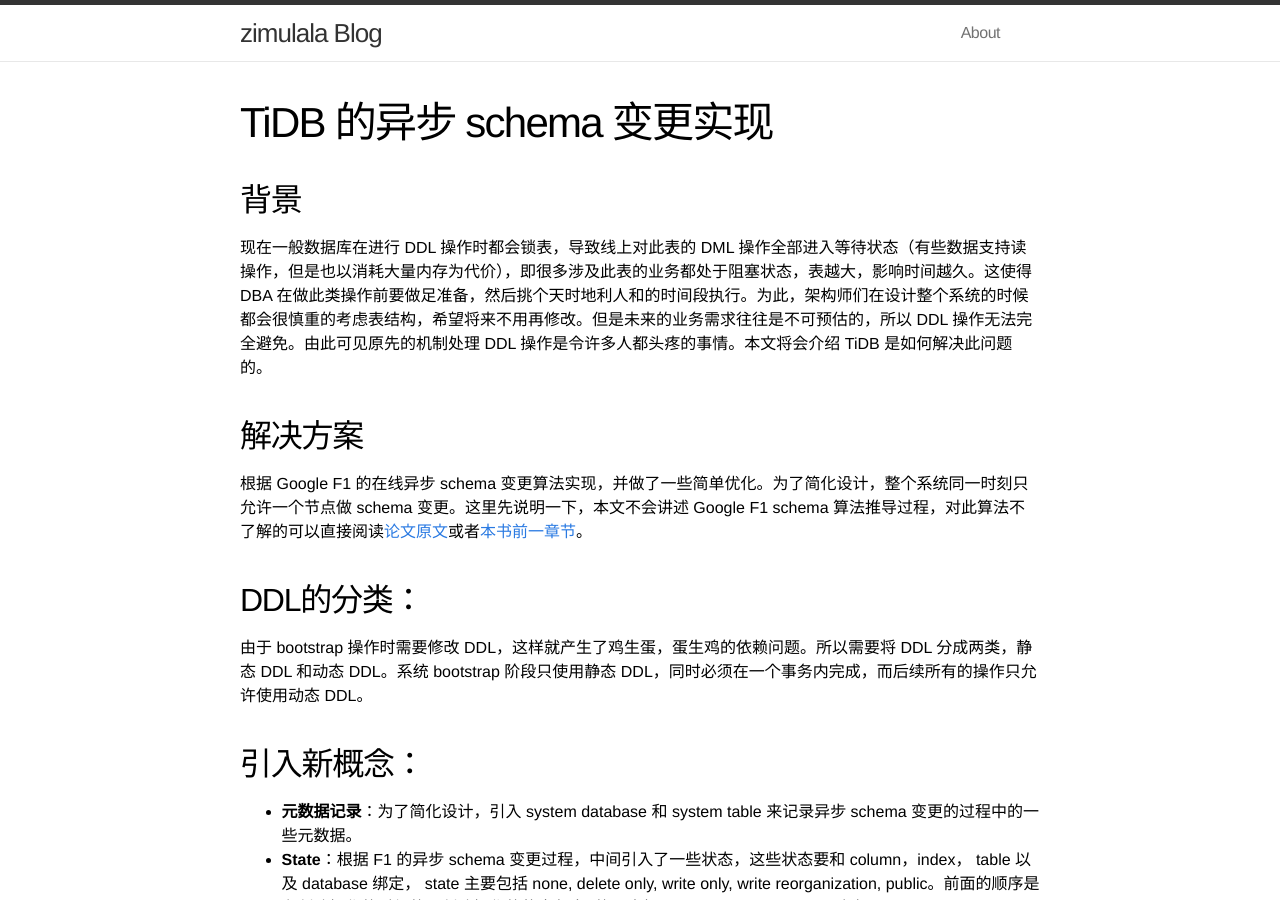
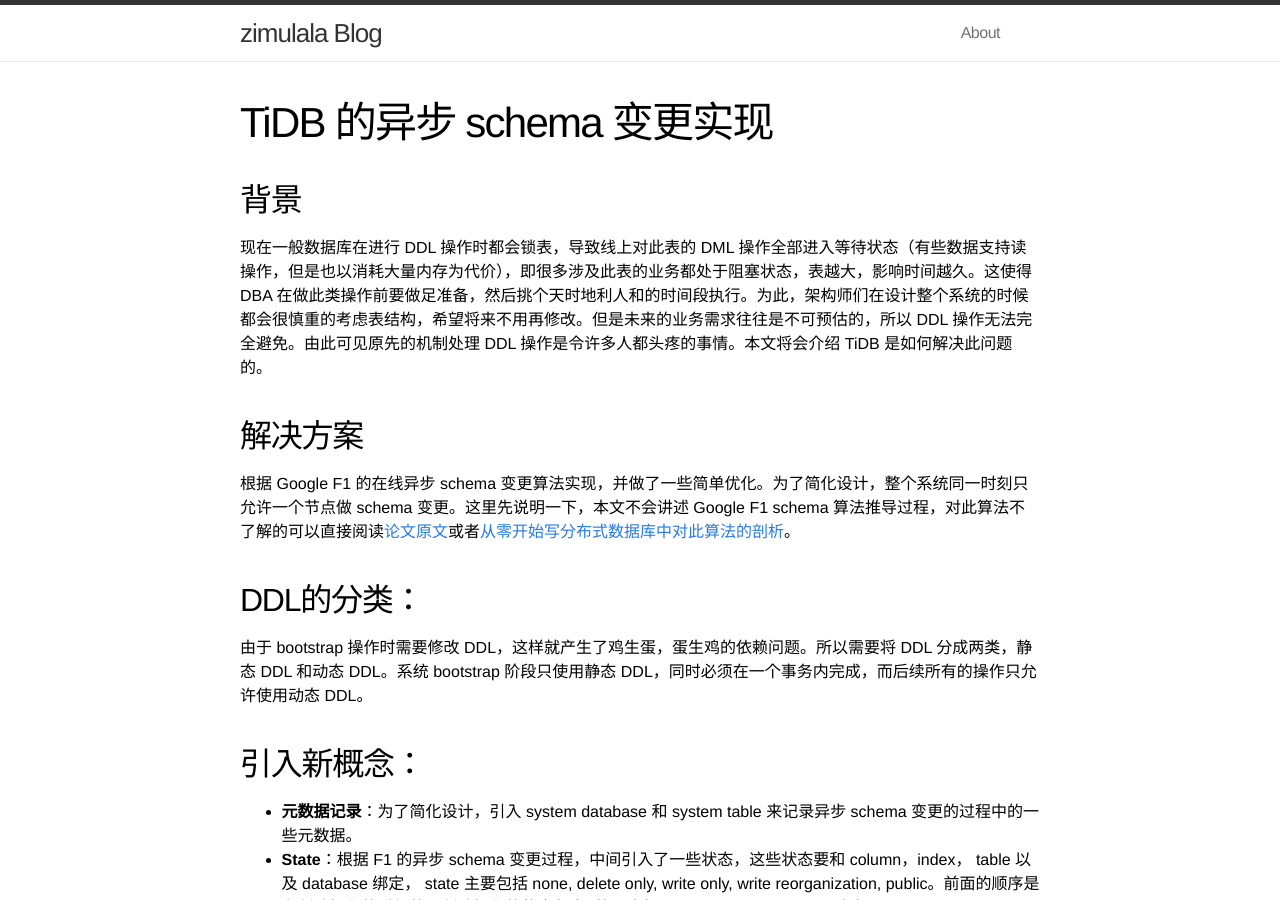
Before and after one commit to zimulala/zimulala.github.io, a Jekyll site: the page built from _posts/2016-02-02-schema-change-implement.md, in a window 1280 px wide and 900 px high. Built offline with Jekyll 4.4.1, drawn with Linux system fonts in a browser that asks for light colours.

Commit message:
_post: modify schema-change-implement.md format

````diff
--- a/_posts/2016-02-02-schema-change-implement.md
+++ b/_posts/2016-02-02-schema-change-implement.md
@@ -8,7 +8,7 @@
   现在一般数据库在进行 DDL 操作时都会锁表，导致线上对此表的 DML 操作全部进入等待状态（有些数据支持读操作，但是也以消耗大量内存为代价），即很多涉及此表的业务都处于阻塞状态，表越大，影响时间越久。这使得 DBA 在做此类操作前要做足准备，然后挑个天时地利人和的时间段执行。为此，架构师们在设计整个系统的时候都会很慎重的考虑表结构，希望将来不用再修改。但是未来的业务需求往往是不可预估的，所以 DDL 操作无法完全避免。由此可见原先的机制处理 DDL 操作是令许多人都头疼的事情。本文将会介绍 TiDB 是如何解决此问题的。
 
 ## 解决方案
-  根据 Google F1 的在线异步 schema 变更算法实现，并做了一些简单优化。为了简化设计，整个系统同一时刻只允许一个节点做 schema 变更。这里先说明一下，本文不会讲述 Google F1 schema 算法推导过程，对此算法不了解的可以直接阅读[论文原文](http://static.googleusercontent.com/media/research.google.com/zh-CN//pubs/archive/41376.pdf)或者[本书前一章节](schema-change.md)。
+  根据 Google F1 的在线异步 schema 变更算法实现，并做了一些简单优化。为了简化设计，整个系统同一时刻只允许一个节点做 schema 变更。这里先说明一下，本文不会讲述 Google F1 schema 算法推导过程，对此算法不了解的可以直接阅读[论文原文](http://static.googleusercontent.com/media/research.google.com/zh-CN//pubs/archive/41376.pdf)或者[从零开始写分布式数据库中对此算法的剖析](http://github.com/zimulala/builddatabase/blob/master/f1/schema-change.md)。
 
 ## DDL的分类：
 由于 bootstrap 操作时需要修改 DDL，这样就产生了鸡生蛋，蛋生鸡的依赖问题。所以需要将 DDL 分成两类，静态 DDL 和动态 DDL。系统 bootstrap 阶段只使用静态 DDL，同时必须在一个事务内完成，而后续所有的操作只允许使用动态 DDL。
@@ -64,6 +64,7 @@
 图 4 add column 流程图
 
 便于在之后介绍中获取信息的方式，此处贴出了 job 的结构。
+
 ```go
 	type Job struct {
 		ID       int64      `json:"id"`
````
